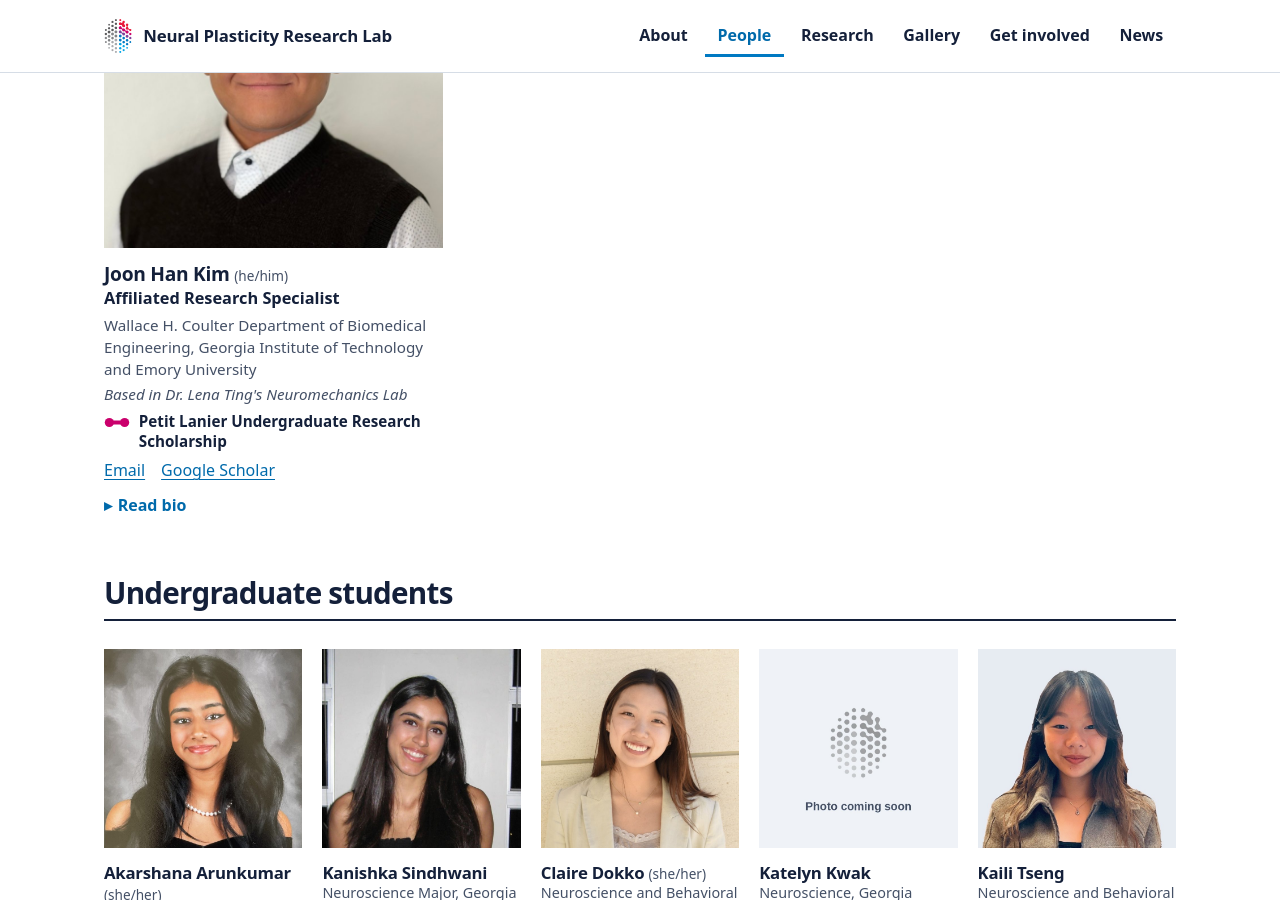
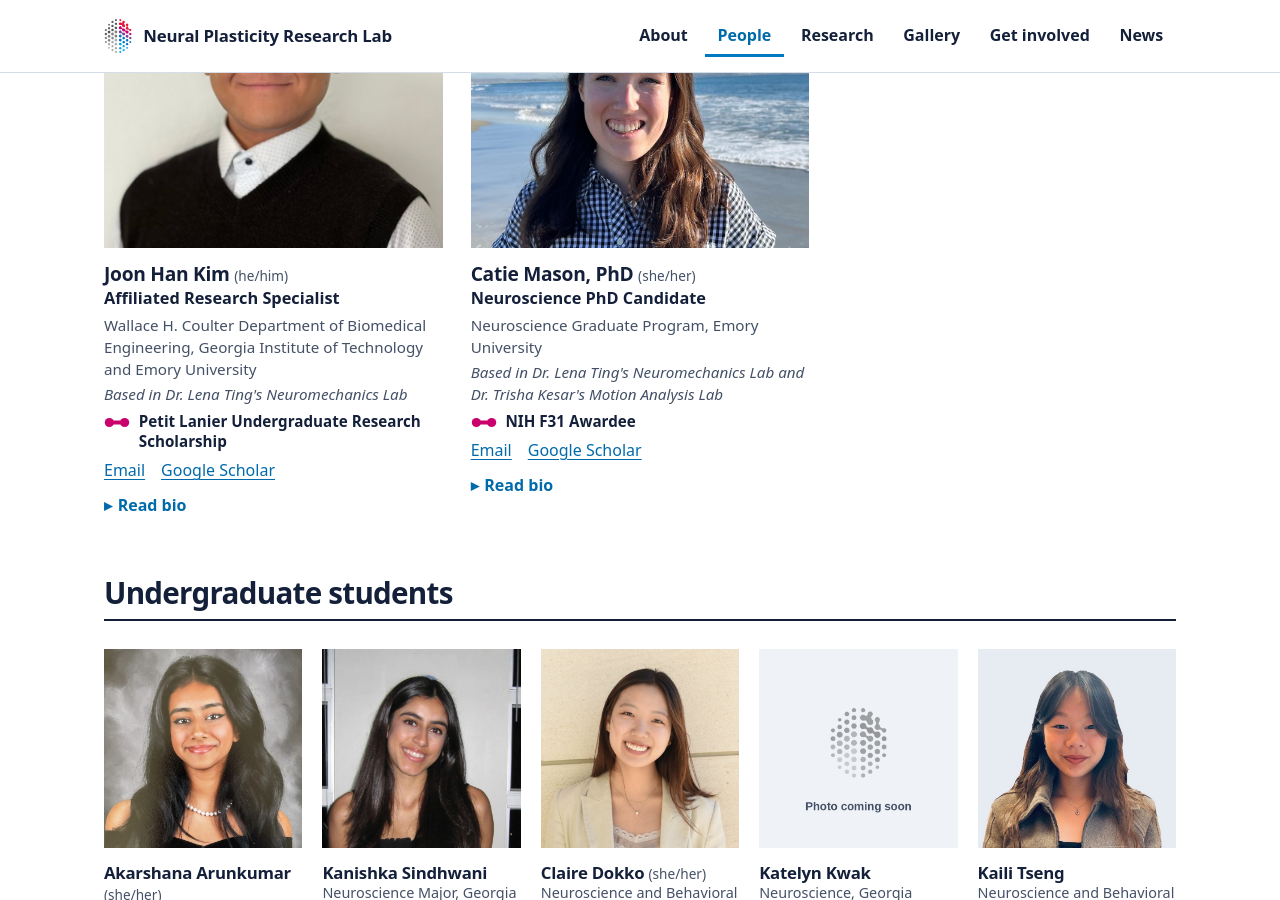
Before and after one commit to npresearchlab/npresearchlab.github.io, a Jekyll site: the page built from people.html, in a window 1280 px wide and 900 px high, scrolled down 2408 px. Built offline with Jekyll 4.4.1, drawn with Linux system fonts in a browser that asks for light colours; some web fonts are replaced.

Commit message:
People: sync from the profile form responses

```diff
--- a/_data/members.yml
+++ b/_data/members.yml
@@ -146,6 +146,27 @@
     "bio": "Joon's research focuses on understanding how brain disorders increase fall risk and impair balance by examining changes in the brain and body movement. He aims to translate these findings into strategies and assistive devices that better detect fall risk and prevent falls. His current projects investigate the mechanisms underlying balance impairment in Parkinson's disease and explore robotic exoskeletons as potential tools to reduce fall risk."
   },
   {
+    "name": "Catie Mason, PhD",
+    "pronouns": "she/her",
+    "role": "Neuroscience PhD Candidate",
+    "group": "Research staff, postdocs, and graduate students",
+    "affiliation": "Neuroscience Graduate Program, Emory University",
+    "joint": "Based in Dr. Lena Ting's Neuromechanics Lab and Dr. Trisha Kesar's Motion Analysis Lab",
+    "honors": "NIH F31 Awardee",
+    "photo": "/assets/img/people/catie-mason.jpg",
+    "links": [
+      {
+        "label": "Email",
+        "url": "mailto:cfmason@emory.edu"
+      },
+      {
+        "label": "Google Scholar",
+        "url": "https://scholar.google.com/citations?user=rVmQd1UAAAAJ&hl=en"
+      }
+    ],
+    "bio": "Catie received her Bachelors of Science in Biology with a concentration in Physiology & Neuroscience from NC State University. She recently earned her PhD in Neuroscience at Emory University under the mentorship of Dr. Trisha Kesar, Dr. Lena Ting, and Dr. Michael Borich. Catie uses Transcranial Magnetic Stimulation (TMS) during cognitive-motor dual-tasks to study cognitive-motor circuit interactions in the cortex that contribute to standing balance control. She is interested in understanding how cognitive-motor circuits change across age and cognitive ability, and how these changes may contribute to high fall risk. Catie’s work is funded by the F31 Ruth L. Kirschstein National Research Service Award (NRSA). In her free time, Catie loves to play video games, sing Broadway show tunes, and explore the city!"
+  },
+  {
     "name": "Akarshana Arunkumar",
     "pronouns": "she/her",
     "role": "Undergraduate Student",
```
